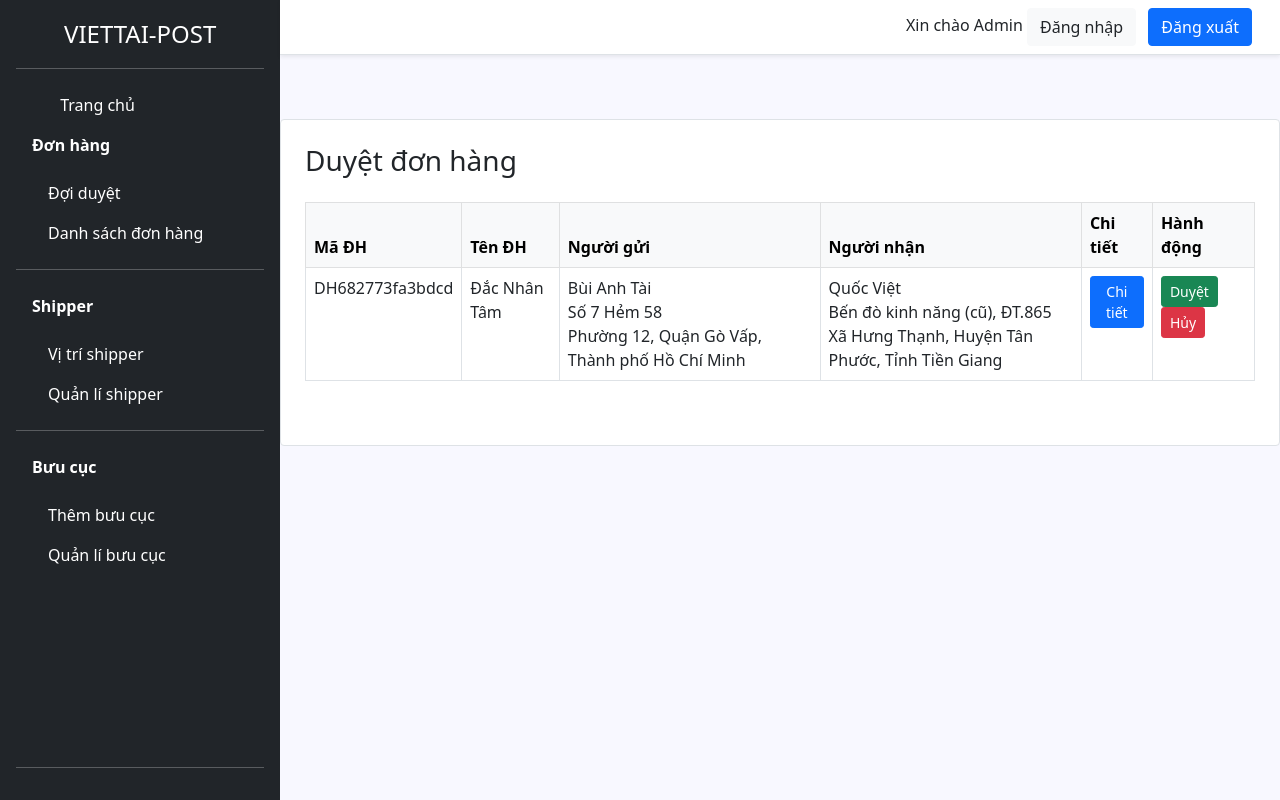
After one commit to Cz203/VietTaiPost, a PHP site: page /admin/duyet-don.php in a window 1280 px wide. The commit adds this page. Run offline with PHP 8.4, Linux system fonts and the light colour scheme; data comes from the database, SQL or seed files in the repository.

Commit message:
duyetdonduyetdon

```diff
--- /dev/null
+++ b/admin/duyet-don.php
@@ -0,0 +1,130 @@
+<!DOCTYPE html>
+<html lang="vi">
+<head>
+    <meta charset="UTF-8">
+    <title>Duyệt đơn hàng</title>
+    <link rel="stylesheet" href="../asset/css/bootstrap.min.css">
+    <link rel="stylesheet" href="../asset/css/style.css">
+    <script src="../asset/js/bootstrap.bundle.min.js"></script>
+</head>
+
+<?php
+require_once '../controller/cls-admin.php';
+$admin = new clsAdmin();
+$don_cho_xu_ly = $admin->layDonTheoTrangThai("Chờ xử lý"); // Cần hàm này trong cls-admin4
+
+$thong_bao = '';
+if ($_SERVER['REQUEST_METHOD'] === 'POST')
+{
+    $ma_don = $_POST['ma_don_hang'] ?? null;
+    $action = $_POST['action'] ?? null;
+
+    if ($ma_don && $action) {
+        $admin = new clsAdmin();
+
+        if ($action === 'duyet') {
+            $admin->capNhatTrangThaiDon($ma_don, 'chờ shipper tới lấy');
+            $thong_bao = 'Đã duyệt đơn hàng thành công.';
+        } elseif ($action === 'huy') {
+            $admin->capNhatTrangThaiDon($ma_don, 'hủy');
+            $thong_bao = 'Đã hủy đơn hàng thành công.';
+        }
+
+        // Sau khi cập nhật trạng thái, load lại danh sách đơn
+        $don_cho_xu_ly = $admin->layDonTheoTrangThai("Chờ xử lý");
+    }
+}
+
+?>
+
+
+
+<body class="d-flex">
+    <?php require_once 'view/sidebar.php'; ?>
+    <div class="main-content">
+        <?php require_once 'view/header.php'; ?>
+
+        <?php if (!empty($thong_bao)): ?>
+            <div class="alert alert-success alert-dismissible fade show mx-4 mt-3" role="alert">
+                <?= $thong_bao ?>
+                <button type="button" class="btn-close" data-bs-dismiss="alert" aria-label="Đóng"></button>
+            </div>
+        <?php endif; ?>
+        <div class="container px-4 pb-5 card border rounded-4 mt-5">
+            <h3 class="mt-4">Duyệt đơn hàng</h3>
+            <table class="table table-bordered table-hover mt-3">
+                <thead class="table-light">
+                    <tr>
+                        <th>Mã ĐH</th>
+                        <th>Tên ĐH</th>
+                        <th>Người gửi</th>
+                        <th>Người nhận</th>
+                        <th>Chi tiết</th>
+                        <th>Hành động</th>
+                    </tr>
+                </thead>
+                <tbody>
+                    <?php foreach ($don_cho_xu_ly as $don): ?>
+                    <tr>
+                        <td><?= $don['ma_don_hang'] ?></td>
+                        <td><?= $don['ten_don_hang'] ?></td>
+                        <td><?= $don['ten_nguoi_gui'] ?><br><?= $don['dia_chi_nguoi_gui'] ?><br><?= $don['dia_chi_nguoi_gui_mac_dinh'] ?></td>
+                        <td><?= $don['ten_nguoi_nhan'] ?><br><?= $don['dia_chi_nguoi_nhan'] ?><br><?= $don['dia_chi_nguoi_nhan_mac_dinh'] ?></td>
+                        <td>
+                            <button type="button" class="btn btn-primary btn-sm" data-bs-toggle="modal" data-bs-target="#modal<?= $don['ma_don_hang'] ?>">
+                                Chi tiết
+                            </button>
+                        </td>
+                        <td>
+                            <form method="post" style="display: inline;">
+                                <input type="hidden" name="ma_don_hang" value="<?= $don['ma_don_hang'] ?>">
+                                <input type="hidden" name="action" value="duyet">
+                                <button type="submit" class="btn btn-success btn-sm">Duyệt</button>
+                            </form>
+
+                            <form method="post" style="display: inline;" onsubmit="return confirm('Bạn có chắc muốn hủy đơn này?');">
+                                <input type="hidden" name="ma_don_hang" value="<?= $don['ma_don_hang'] ?>">
+                                <input type="hidden" name="action" value="huy">
+                                <button type="submit" class="btn btn-danger btn-sm">Hủy</button>
+                            </form>
+                        </td>
+                    </tr>
+
+                    <!-- Modal chi tiết -->
+                    <div class="modal fade" id="modal<?= $don['ma_don_hang'] ?>" tabindex="-1" aria-labelledby="modalLabel<?= $don['ma_don_hang'] ?>" aria-hidden="true">
+                        <div class="modal-dialog modal-lg modal-dialog-centered">
+                            <div class="modal-content">
+                                <div class="modal-header">
+                                    <h5 class="modal-title" id="modalLabel<?= $don['ma_don_hang'] ?>">Chi tiết đơn hàng <?= $don['ma_don_hang'] ?></h5>
+                                    <button type="button" class="btn-close" data-bs-dismiss="modal" aria-label="Đóng"></button>
+                                </div>
+                               <ul class="list-group list-group-flush">
+                                    <li class="list-group-item"><strong>Tên đơn hàng:</strong> <?= $don['ten_don_hang'] ?></li>
+                                    <li class="list-group-item"><strong>Số lượng:</strong> <?= $don['so_luong'] ?></li>
+                                    <li class="list-group-item"><strong>Trọng lượng:</strong> <?= $don['trong_luong'] ?> gram</li>
+                                    <li class="list-group-item"><strong>Người gửi:</strong> <?= $don['ten_nguoi_gui'] ?> (<?= $don['sdt_nguoi_gui'] ?>)</li>
+                                    <li class="list-group-item"><strong>Địa chỉ gửi:</strong> <?= $don['dia_chi_nguoi_gui'] ?> - <?= $don['dia_chi_nguoi_gui_mac_dinh'] ?></li>
+                                    <li class="list-group-item"><strong>Người nhận:</strong> <?= $don['ten_nguoi_nhan'] ?> (<?= $don['sdt_nguoi_nhan'] ?>)</li>
+                                    <li class="list-group-item"><strong>Địa chỉ nhận:</strong> <?= $don['dia_chi_nguoi_nhan'] ?> - <?= $don['dia_chi_nguoi_nhan_mac_dinh'] ?></li>
+                                    <li class="list-group-item"><strong>Thu hộ:</strong> <?= number_format($don['thu_ho']) ?>đ</li>
+                                    <li class="list-group-item"><strong>Phí vận chuyển:</strong> <?= number_format($don['phi_van_chuyen']) ?>đ</li>
+                                    <li class="list-group-item"><strong>Người trả phí:</strong> <?= $don['nguoi_tra_phi'] ?></li>
+                                    <li class="list-group-item"><strong>Trạng thái:</strong> <?= $don['trang_thai'] ?></li>
+                                    <li class="list-group-item"><strong>Ngày tạo:</strong> <?= $don['ngay_tao'] ?></li>
+                                    <li class="list-group-item"><strong>Thời gian hẹn lấy:</strong> <?= $don['thoi_gian_hen_lay'] ?></li>
+                                    <li class="list-group-item"><strong>Ngày giao dự kiến:</strong> <?= $don['ngay_giao_du_kien'] ?></li>
+                                    <li class="list-group-item"><strong>Ghi chú:</strong> <?= $don['ghi_chu'] ?></li>
+                                </ul>
+                                <div class="modal-footer">
+                                    <button type="button" class="btn btn-secondary" data-bs-dismiss="modal">Đóng</button>
+                                </div>
+                            </div>
+                        </div>
+                    </div>
+                    <?php endforeach; ?>
+                </tbody>
+            </table>
+        </div>
+    </div>
+</body>
+</html>
--- a/admin/view/sidebar.php
+++ b/admin/view/sidebar.php
@@ -11,11 +11,16 @@
           Trang chủ
         </a>
       </li>
-      <li>
-        <a href="#" class="nav-link text-white">
-          <svg class="bi me-2" width="16" height="16"><use xlink:href="#speedometer2"></use></svg>
-          Quản lí đơn hàng
-        </a>
+       <li class="nav-item">
+        <span class="nav-link text-white"><b>Đơn hàng</b></span>
+        <ul style="list-style:none; padding-left: 1rem; margin-top: 0.5rem;">
+          <li>
+            <a class="nav-link text-white" href="duyet-don.php">Đợi duyệt</a>
+          </li>
+          <li>
+            <a class="nav-link text-white" href="don-hang.php">Danh sách đơn hàng</a>
+          </li>
+        </ul>
       </li>
       <hr>
 
--- a/controller/cls-admin.php
+++ b/controller/cls-admin.php
@@ -74,6 +74,30 @@ class clsAdmin extends ConnectDB
         return $stmt->fetchAll(PDO::FETCH_ASSOC);
     }
 
+    //don hang
+
+    public function layTatCaDonHang() {
+        $conn = $this->connect();
+        $sql = "SELECT * FROM don_hang";
+        $stmt = $conn->prepare($sql);
+        $stmt->execute();
+        return $stmt->fetchAll(PDO::FETCH_ASSOC);
+    }
+
+    public function layDonTheoTrangThai($trang_thai) {
+        $conn = $this->connect();
+        $sql = "SELECT * FROM don_hang WHERE trang_thai = ?";
+        $stmt = $conn->prepare($sql);
+        $stmt->execute([$trang_thai]);
+        return $stmt->fetchAll(PDO::FETCH_ASSOC);
+    }
+
+    public function capNhatTrangThaiDon($ma_don, $trang_thai_moi) {
+        $conn = $this->connect();
+        $sql = "UPDATE don_hang SET trang_thai = ? WHERE ma_don_hang = ?";
+        $stmt = $conn->prepare($sql);
+        return $stmt->execute([$trang_thai_moi, $ma_don]);
+    }
 }
 
 ?>
```
Also changed, not shown: admin/don-hang.php (added, +93 -0 lines).
